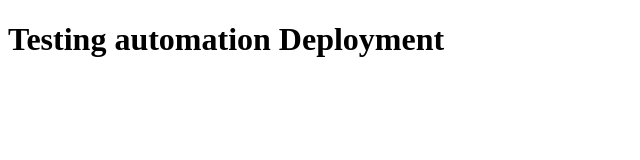
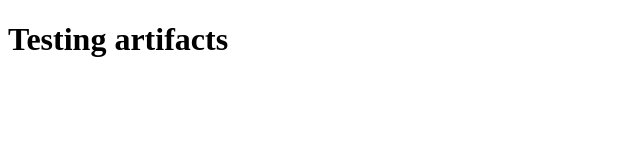
Before and after one commit to Kanekies/devops, a plain HTML site: page CodeBuild/app/index.html in a window 1280 px wide. Shown: the whole page, without its empty margins (0-640 px from the left). Drawn offline with Linux system fonts and the light colour scheme.

Commit message:
testing artifacts

```diff
--- a/CodeBuild/app/index.html
+++ b/CodeBuild/app/index.html
@@ -2,6 +2,6 @@
 <html>
   <head><meta charset="utf-8"><title>CI/CD</title></head>
   <body>
-    <h1>Testing automation Deployment</h1>
+    <h1>Testing artifacts</h1>
   </body>
 </html>
```
Also changed, not shown: 1 other file.
